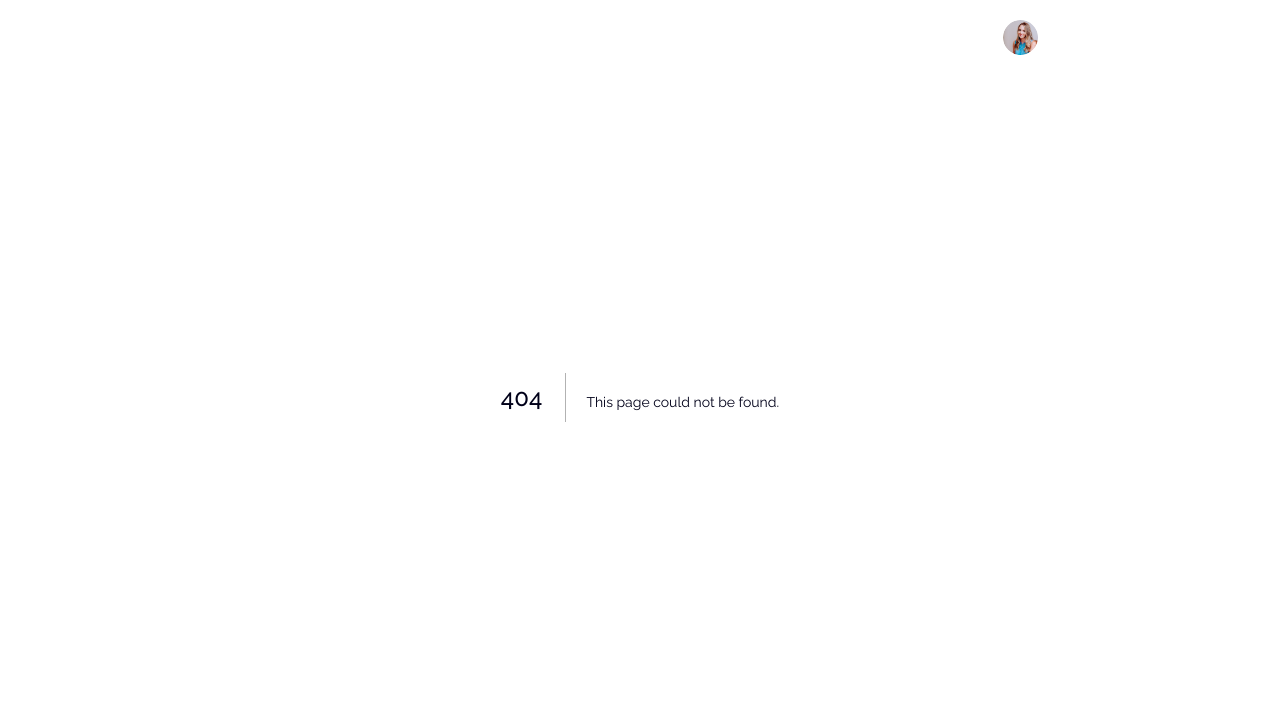
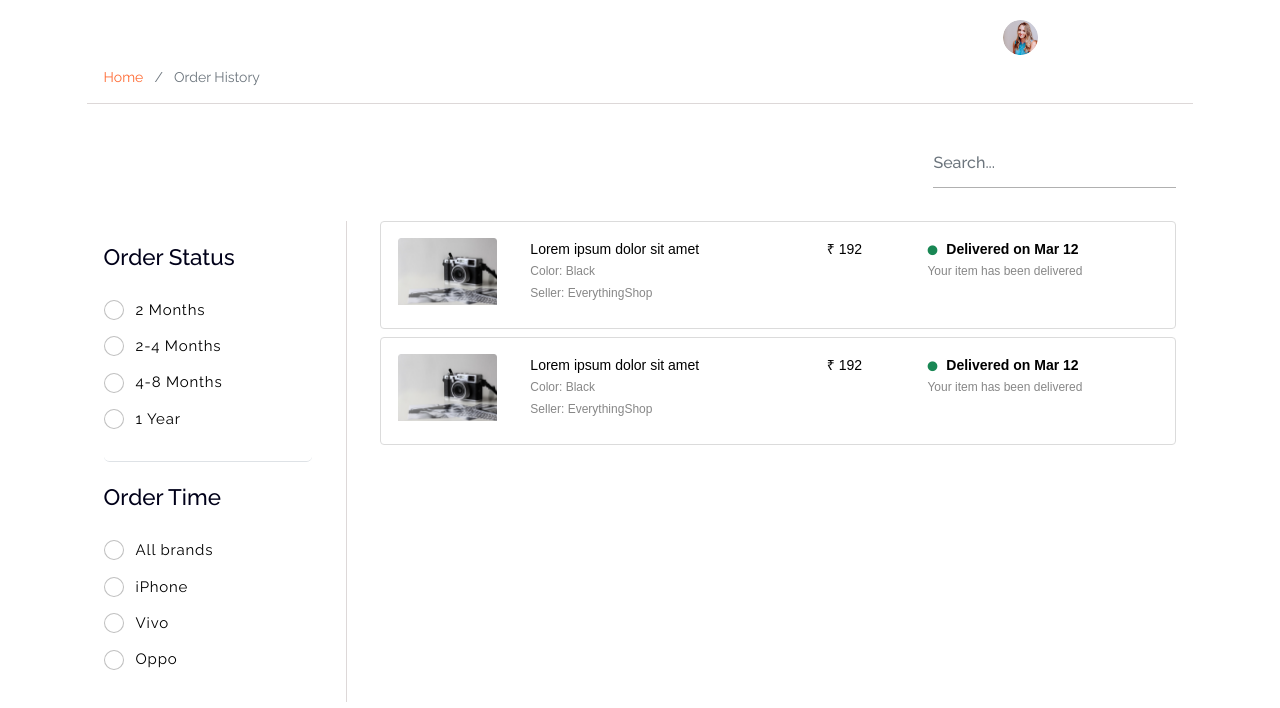
Before and after one commit to dipstech1/zonepick-next, a Next.js app: page /orderhistory in a window 1280 px wide. Before the commit this address had no page. Shown: the top 708 px of the page. Built offline with nearby package versions, Linux system fonts and the light colour scheme; no server answers; sample sign-in values are in the browser's storage.

Commit message:
order history

```diff
--- /dev/null
+++ b/components/order-history/orderManufacturer.js
@@ -0,0 +1,35 @@
+import React from 'react'
+
+const orderManufacturer = () => {
+    return (
+        <div class="card border-0 py-3 border-bottom">
+            <h6 class="mb-3">Order Time</h6>
+            <div class="form-check">
+                <input class="form-check-input" type="checkbox" id="1" value="option1" />
+                <label class="form-check-label mb-0" for="1">
+                    All brands
+                </label>
+            </div>
+            <div class="form-check">
+                <input class="form-check-input" type="checkbox" id="2" value="option1" />
+                <label class="form-check-label mb-0" for="2">
+                    iPhone
+                </label>
+            </div>
+            <div class="form-check">
+                <input class="form-check-input" type="checkbox" id="3" value="option1" />
+                <label class="form-check-label mb-0" for="3">
+                    Vivo
+                </label>
+            </div>
+            <div class="form-check">
+                <input class="form-check-input" type="checkbox" id="4" value="option1" />
+                <label class="form-check-label mb-0" for="4">
+                    Oppo
+                </label>
+            </div>
+        </div>
+    )
+}
+
+export default orderManufacturer
--- /dev/null
+++ b/components/order-history/orderStatus.js
@@ -0,0 +1,35 @@
+import React from 'react'
+
+const orderStatus = () => {
+    return (
+        <div class="card border-0 py-3 border-bottom">
+            <h6 class="mb-3">Order Status</h6>
+            <div class="form-check">
+                <input class="form-check-input" type="checkbox" id="checkboxNoLabel5" value="option1" />
+                <label class="form-check-label mb-0" for="checkboxNoLabel5">
+                    2 Months
+                </label>
+            </div>
+            <div class="form-check">
+                <input class="form-check-input" type="checkbox" id="checkboxNoLabel6" value="option1" />
+                <label class="form-check-label mb-0" for="checkboxNoLabel6">
+                    2-4 Months
+                </label>
+            </div>
+            <div class="form-check">
+                <input class="form-check-input" type="checkbox" id="checkboxNoLabel7" value="option1" />
+                <label class="form-check-label mb-0" for="checkboxNoLabel7">
+                    4-8 Months
+                </label>
+            </div>
+            <div class="form-check">
+                <input class="form-check-input" type="checkbox" id="checkboxNoLabel8" value="option1" />
+                <label class="form-check-label mb-0" for="checkboxNoLabel8">
+                    1 Year
+                </label>
+            </div>
+        </div>
+    )
+}
+
+export default orderStatus
--- /dev/null
+++ b/pages/orderhistory/index.js
@@ -0,0 +1,113 @@
+import OrderStatus from '/components/order-history/orderStatus';
+import OrderManufacture from '/components/order-history/orderManufacturer';
+
+import { useState, useEffect } from 'react'
+import axiosInterceptor from 'services/axios.interceptor';
+import { getDataFromLocalstorage } from 'utils/storage.util';
+
+const index = () => {
+  let userId = getDataFromLocalstorage('userid');
+
+  useEffect(() => {
+    getWishlistItems();
+  }, [])
+
+  const getWishlistItems = async () => {
+    let items = await axiosInterceptor.post(`purchase/all`,{"userid":userId});
+    console.log("items ", items);
+    // if (items && items.data.data) {
+    //   setCartItemData(items.data.data);
+    //   setTotalPriceData(items.data.data)
+    // }
+
+  }
+  return (
+    <section class="py-4 py-lg-5">
+      <div class="container">
+        <div class="row m-0 mb-4">
+          <div class="bredcamp">
+            <nav aria-label="breadcrumb">
+              <ol class="breadcrumb  mb-0">
+                <li class="breadcrumb-item"><a href="#">Home</a></li>
+                <li class="breadcrumb-item active" aria-current="page">Order History</li>
+              </ol>
+            </nav>
+          </div>
+        </div>
+        <div class="row m-0 justify-content-end">
+          <div class="col-12 col-lg-3 ex_filter">
+            <div class="input-group position-relative">
+              <input type="search" class="form-control w-100 mb-4 pt-0 pb-0" placeholder="Search..." aria-label="Username" />
+              {/* <button class="input-group-text" style="right:0; left:auto;"><i class="fas fa-search"></i></button> */}
+            </div>
+          </div>
+        </div>
+        <div class="row m-0">
+          <div class="col-12 col-lg-3">
+            <div class="leftpart pe-lg-4 sticky-top" id="filterDiv">
+              {/* <button type="button" class="btn-close btn-close btn-sm ml-auto d-lg-none" disabled aria-label="Close"></button> */}
+              <div class="d-lg-none position-relative">
+                <input type="search" class="form-control" placeholder="Search" />
+                {/* <button class="input-group-text res_none"><i class="fas fa-search"></i></button> */}
+              </div>
+
+              <OrderStatus />
+
+              <OrderManufacture />
+            </div>
+          </div>
+          <div class="col-12 col-lg-9">
+            <a href="javascript:void(0);" class="or_dhover">
+              <div class="row m-0">
+                <div class="col-12 col-lg-2">
+                  <img src="./img/item_1.png" class="w-100 mb-3 mb-lg-0" />
+                </div>
+                <div class="col-12 col-lg-4">
+                  <p>
+                    Lorem ipsum dolor sit amet
+                    <small>Color:  Black</small>
+                    <small>Seller: EverythingShop</small>
+                  </p>
+                </div>
+                <div class="col-12 col-lg-2 text-lg-center">
+                  <p>₹ <span>192</span></p>
+                </div>
+                <div class="col-12 col-lg-4">
+                  <p>
+                    <b><i class="fas fa-circle text-success"></i> Delivered on Mar 12</b>
+                    <small>Your item has been delivered</small>
+                  </p>
+                </div>
+              </div>
+            </a>
+            <a href="javascript:void(0);" class="or_dhover">
+              <div class="row m-0">
+                <div class="col-12 col-lg-2">
+                  <img src="./img/item_1.png" class="w-100 mb-3 mb-lg-0" />
+                </div>
+                <div class="col-12 col-lg-4">
+                  <p>
+                    Lorem ipsum dolor sit amet
+                    <small>Color:  Black</small>
+                    <small>Seller: EverythingShop</small>
+                  </p>
+                </div>
+                <div class="col-12 col-lg-2 text-lg-center">
+                  <p>₹ <span>192</span></p>
+                </div>
+                <div class="col-12 col-lg-4">
+                  <p>
+                    <b><i class="fas fa-circle text-success"></i> Delivered on Mar 12</b>
+                    <small>Your item has been delivered</small>
+                  </p>
+                </div>
+              </div>
+            </a>
+          </div>
+        </div>
+      </div>
+    </section>
+  )
+}
+
+export default index
--- a/pages/wishlist/index.js
+++ b/pages/wishlist/index.js
@@ -1,6 +1,10 @@
-import React from 'react'
+import { useState, useEffect } from 'react'
+import axiosInterceptor from 'services/axios.interceptor';
 
 const Wishlist = () => {
+
+
+
   return (
     <section class="py-4 py-lg-5">
       <div class="container">
```
